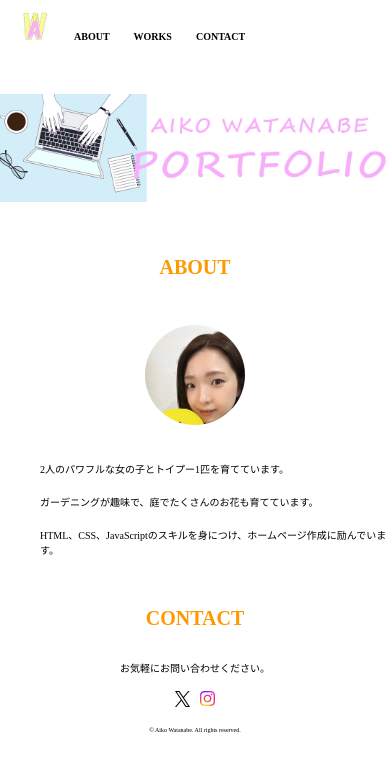
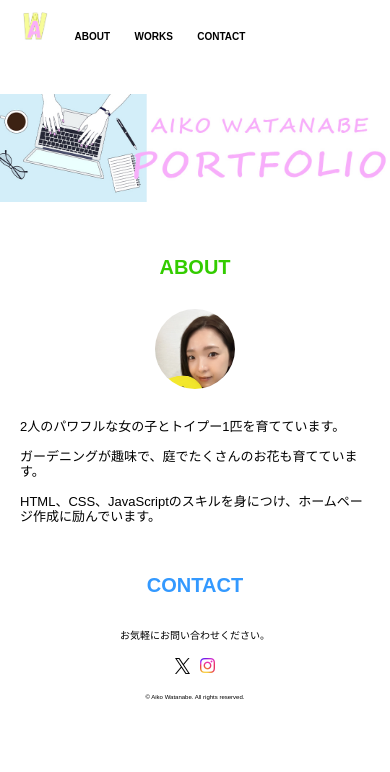
Before and after one commit to wataaiai1009/portfolio, a PHP site: page / in a window 390 px wide. Shown: the top 772 px of the page. Run offline with PHP 8.4, Linux system fonts and the light colour scheme.

Commit message:
Add files via upload

```diff
--- a/pf/index.html
+++ b/pf/index.html
@@ -79,8 +79,9 @@
 
       <!-- about スマホ用 -->
       <!-- 顔写真 スマホ用　-->
-       <div class="img-my">
-          <p class="image-sp"></p>
+      <h1 class="about-sp">ABOUT</h1>
+        <div id="about-sp">
+          <div class="face-sp">
           </div>
 
        <!-- 自己紹介文 スマホ用 -->
@@ -91,6 +92,7 @@
               <li>HTML、CSS、JavaScriptのスキルを身につけ、ホームページ作成に励んでいます。</li>
             </ul>
           </div>
+        </div>
   </article>
 
 <!-- Works  -->
@@ -98,9 +100,9 @@
 
 <!-- Contact PC用 -->
 <section>
+  <h1 class="con01">CONTACT</h1>
   <div id="contact">
     <div class="con">
-       <h1 class="con01">CONTACT</h1>
           <h2>お問い合わせ</h2>
     </div>
 
@@ -184,8 +186,8 @@
 </div>
 
     <!-- Contact スマホ用 -->
+    <h1 class="ct">CONTACT</h1>
      <div id="contact-sp">
-           <h1 class="about01">CONTACT</h1>
             <p>お気軽にお問い合わせください。</p>
               <ul class="sns-btn-sp">
                  <li><a href="https://twitter.com/" target="_blank">
@@ -196,7 +198,7 @@
         </div>
 
 
-<!-- フッター pc用 -->
+<!-- フッター PC用 -->
 <footer class="footer">
    <p>&copy; Aiko Watanabe. All rights reserved.</p>
 </footer>
--- a/pf/style.css
+++ b/pf/style.css
@@ -3,7 +3,7 @@
 @media(min-width: 481px) {
 
 body   {
-        font-family: "新レトロ丸ゴシック" , sans-serif;
+        font-family: "新レトロ丸ゴシック" , 'HG丸ゴシックM-PRO' , sans-serif ;
         text-align: center;
         white-space: nowrap;
        }
@@ -52,7 +52,7 @@ li        {
           }
 
 #nav a    {
-           font-family: '新レトロ丸ゴシック' , sans-serif;
+           font-family: '新レトロ丸ゴシック' , 'HG丸ゴシックM-PRO' , sans-serif;
            padding: 10px 20px;
            text-decoration: none;
            font-size: 18px;
@@ -142,12 +142,16 @@ li          {
 
 /* About */
  /* sp用　自己紹介文　非表示 */
- .pr-sp {
+ .pr-sp    {
+            display: none;
+           }
+
+ .about-sp {
             display: none;
            }
 
 .about01   {
-            font-family: '晩秋レトロミン' , sans-serif;
+            font-family: '晩秋レトロミン' , 'HG丸ゴシックM-PRO' , sans-serif;
             font-size: 35px;
             color: #3c0;
             margin-bottom: 60px;
@@ -160,7 +164,7 @@ li          {
 
 /* 顔写真 */
   /* sp用　顔写真　非表示 */
-  .img-mypr {
+  .face-sp  {
              display: none;
             }
 
@@ -195,12 +199,20 @@ li          {
 
 /* Contact*/
   /* sp用　非表示 */
-  #contact-sp  {
+ .ct             {
+                  display: none;
+                 }
+
+  #contact-sp    {
+                  display: none;
+                 }
+
+  .con02         {
                   display: none;
                  }
 
 .con01           {
-                  font-family: '晩秋レトロミン' , sans-serif;
+                  font-family: '晩秋レトロミン' , 'HG丸ゴシックM-PRO' , sans-serif;
                   font-size: 35px;
                   color: #39f;
                   margin: 150px 0 60px 0;
@@ -279,7 +291,6 @@ h2               {
 
 
 /* 送信ボタン */
-
 #send-btn > button {
                   margin: 0 auto 0 auto;
                  }
@@ -302,6 +313,7 @@ h2               {
                   margin-top: 80px;
                  }
 
+
 /* footer */
  /* sp用　非表示 */
  .footer-sp      {
@@ -321,36 +333,28 @@ h2               {
 ------ スマホ用　-------
 ------------------- */
 
+/* body全体 */
 @media (max-width: 480px) {
-  body {
+
+body             {
+                  font-family: "新レトロ丸ゴシック" , 'HG丸ゴシックM-PRO' , sans-serif ;
                   margin: 10px auto 10px auto;
                  }
 
-  h1 {
-    margin-top: 0;
-    margin-bottom: 30px;
-    font-size: 20px;
-    text-align: center;
-    color: #ff9900;
-  }
 
- /* pc用　ナビ　非表示 */
- #nav {
-  display: none;
- }
-
- #logo > a > img {
+/* PC用　ナビ　非表示 */
+#nav             {
                   display: none;
                  }
 
 /* ナビゲーション */
-#nav-sp {
+#nav-sp          {
                   display: flex;
                   margin-left: 10px;
                   font-weight: bold;
                  }
 
-#logo-sp > a {
+#logo-sp > a     {
                   color: black;
                   text-decoration: none;
                   font-size: 10px;
@@ -361,107 +365,103 @@ h2               {
                   width: 30px;
                  }
 
+
 /* メイン画像 */
 /* pc用　メイン画像　非表示 */
-.main-photo {
+.main-photo      {
                   display: none;
-}
-
-.main-photo-sp {
-  display: flex;
                  }
 
 .main-photo-sp > a > img {
                   width: 100%;
-  margin: 50px 0;
+                  margin: 50px 0 30px 0;
                  }
+
 
 /* About */
  /* PC用　顔写真　非表示 */
-.image {
+ .image > img        {
                   display: none;
                  }
 
+.about-sp        {
+                  margin: 20px;
+                  text-align: center;
+                  font-size: 20px;
+                  color: #3c0;
+                 }
 
 /* 顔写真 */
-.img-my {
-  display: flex;
-  justify-content: center;
-  align-items: center;
-  margin: 0 auto;
-}
-
-.image-sp {
+.face-sp         {
+                  margin: 30px auto;
                   background-image: url(img/photo.jpg);
-  width: 100px;
-  height: 100px;
+                  width: 80px;
+                  height: 80px;
                   border-radius: 50%;
                   background-size: cover;
                  }
 
 
-/* pc用　自己紹介文　非表示 */
-.pr {
-  display: none;
-}
-.itigo {
+ /* PC用　自己紹介文　非表示 */
+ .pr             {
                   display: none;
                  }
 
-.sp {
-  position: relative;
-  margin: 0 10px;
-}
-
-.pr > li {
+.about01         {
                   display: none;
                  }
 
-.pr-sp > li {
-  font-size: 10px;
+.pr-sp > li      {
+                  font-size: 13px;
                   list-style: none;
                  }
 
-.pr-sp {
-  margin-top: 20px;
+.pr-sp           {
+                  margin: 20px;
+                  padding: 0;
+                  text-align: left;
+                  line-height: 15px;
                  }
 
-/* 一期一会 */
-/* PC用　　一期一会　非表示 */
- #blend {
+
+/*キャッチコピー */
+/* PC用　キャッチコピー　非表示 */
+ #blend          {
                   display: none;
                  }
 
- .blend-sp {
-  display: flex;
-  padding: 0 0 0 0;
-  margin: 88px 0 0 60px;
-}
 
 /* contact */
  /* pc用　非表示 */
-.sns-btn {
+ h2              {
                   display: none;
                  }
 
-#contact {
+ .con01          {
                   display: none;
                  }
 
-.ms {
+ .ms             {
                   display: none;
                  }
 
-#contact-sp > h1 {
-  margin-top: 50px;
+ #contact        {
+                  display: none;
                  }
 
-#contact-sp > p {
+.ct              {
+                  margin: 50px 0 30px 0;
+                  text-align: center;
+                  font-size: 20px;
+                  color: #39f;
+                 }
+
+#contact-sp > p  {
                   text-align: center;
                   font-size: 10px;
                  }
 
-.sns-btn-sp {
+.sns-btn-sp      {
                   padding: 0 0 0 0;
                   display: flex;
                   list-style: none;
@@ -473,13 +473,14 @@ h2               {
                   width: 15px;
                  }
 
+
 /* フッター */
  /* pc用　非表示 */
-.footer {
+ .footer         {
                   display: none;
                  }
 
-.footer-sp {
+.footer-sp       {
                   font-size: 6px;
                   text-align: center;
                  }
```
Lines whose indentation alone changed are shown as unchanged.
